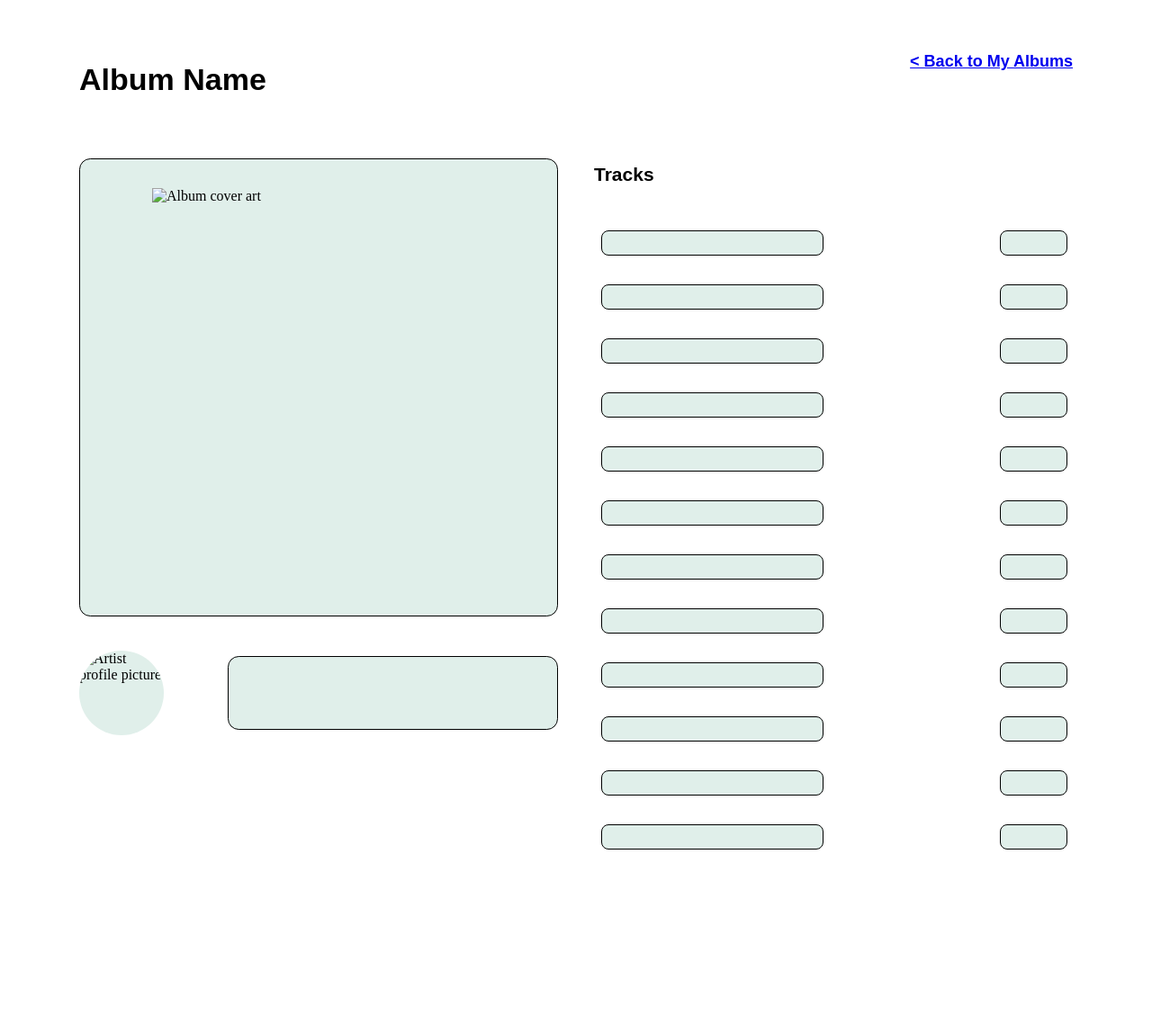
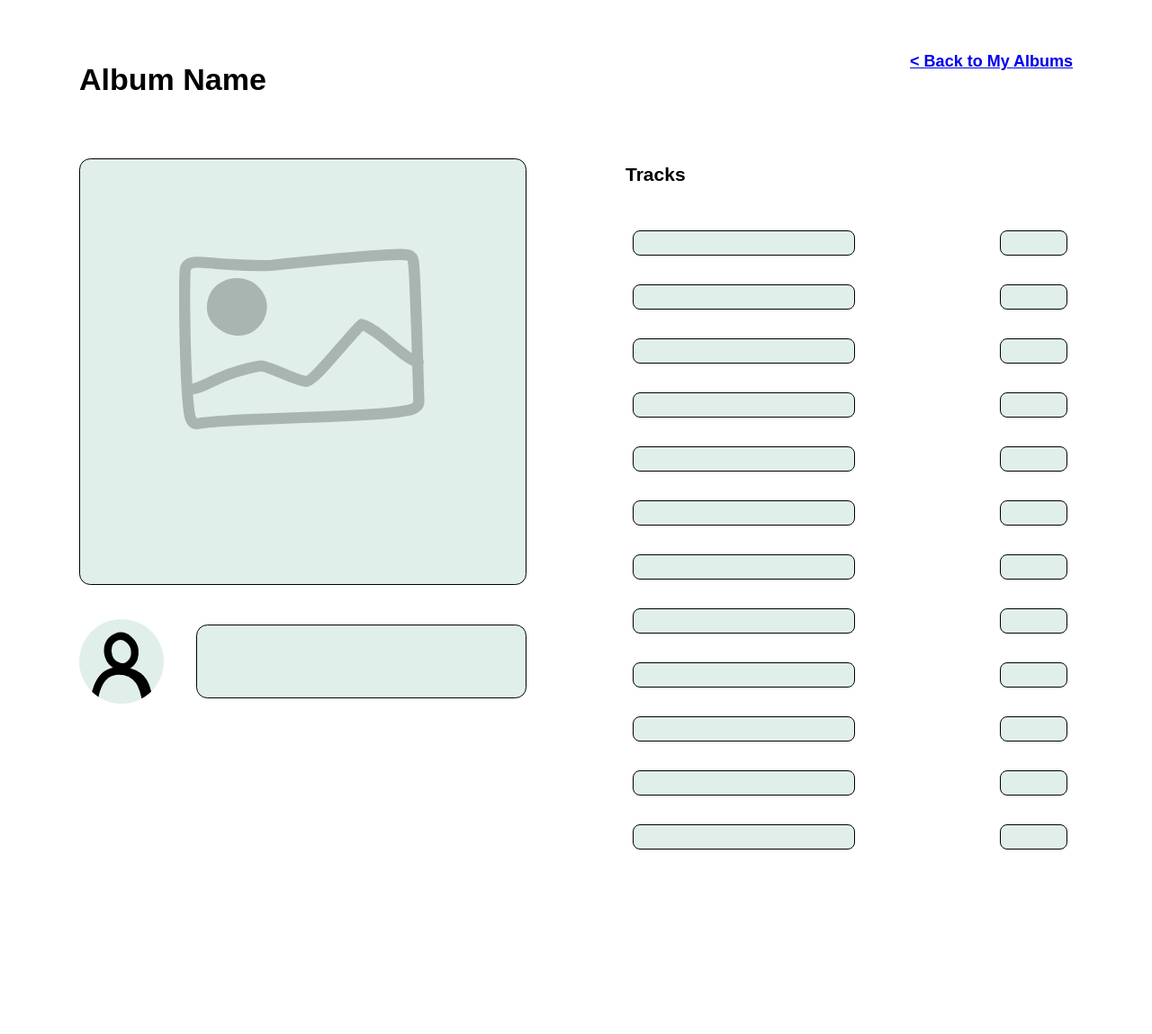
Before and after one commit to angelbalu/Bootcamp, a PHP site: page /album-view.html in a window 1280 px wide. Shown: the whole page at 90% size. Run offline with PHP 8.4, Linux system fonts and the light colour scheme; some libraries are stand-ins or nearby versions.

Commit message:
fix album view

```diff
--- a/music-web/album-view.css
+++ b/music-web/album-view.css
@@ -41,7 +41,7 @@
 }
 
 .content-wrapper {
-  gap: 20px;
+  gap: 90px;
   display: flex;
 }
 
@@ -85,9 +85,6 @@
 }
 
 .artist-image {
-  aspect-ratio: 1;
-  object-fit: contain;
-  object-position: center;
   width: 94px;
   stroke-width: 1.536px;
   background-color: var(--Dark-Grey, #e0efea);
--- a/music-web/album-view.html
+++ b/music-web/album-view.html
@@ -21,7 +21,7 @@
                 <div class="album-art-container">
                   <img
                     loading="lazy"
-                    src="https://cdn.builder.io/api/v1/image/assets/TEMP/7104ee664eb6e44236ccc1319c3e177a9cb9c918ae3181c92abf7eff2a81ba0b?placeholderIfAbsent=true&apiKey=e41e84fa164f4651b1e2ca1bb0bd702d"
+                    src="icons/image.svg"
                     alt="Album cover art"
                     class="album-cover"
                   />
@@ -29,7 +29,7 @@
                 <div class="album-info">
                   <img
                     loading="lazy"
-                    src="https://cdn.builder.io/api/v1/image/assets/TEMP/9124b0b85bb0f5989853a8e4c92974c72bd00a634c8983bc12b6db898c4d8d46?placeholderIfAbsent=true&apiKey=e41e84fa164f4651b1e2ca1bb0bd702d"
+                    src="icons/profile.svg"
                     alt="Artist profile picture"
                     class="artist-image"
                   />
```
